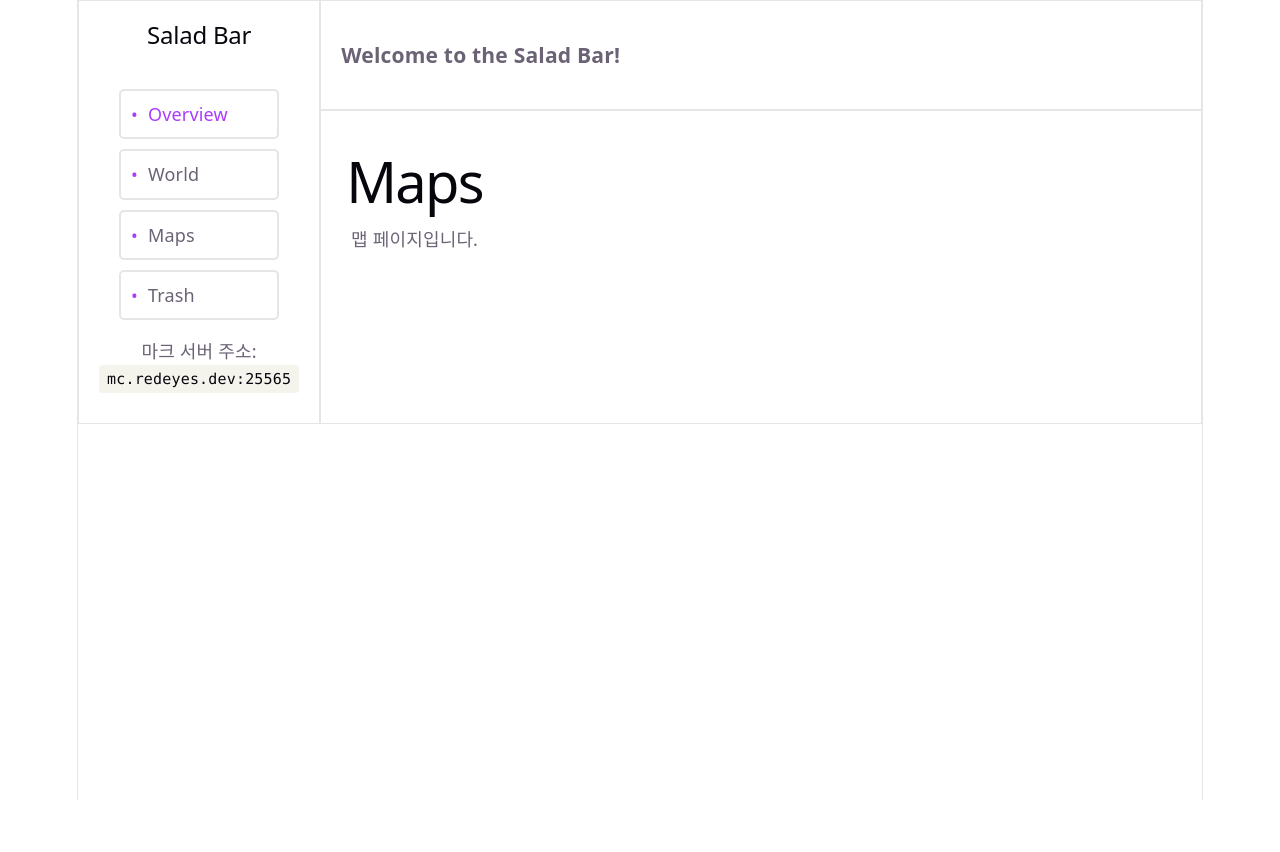
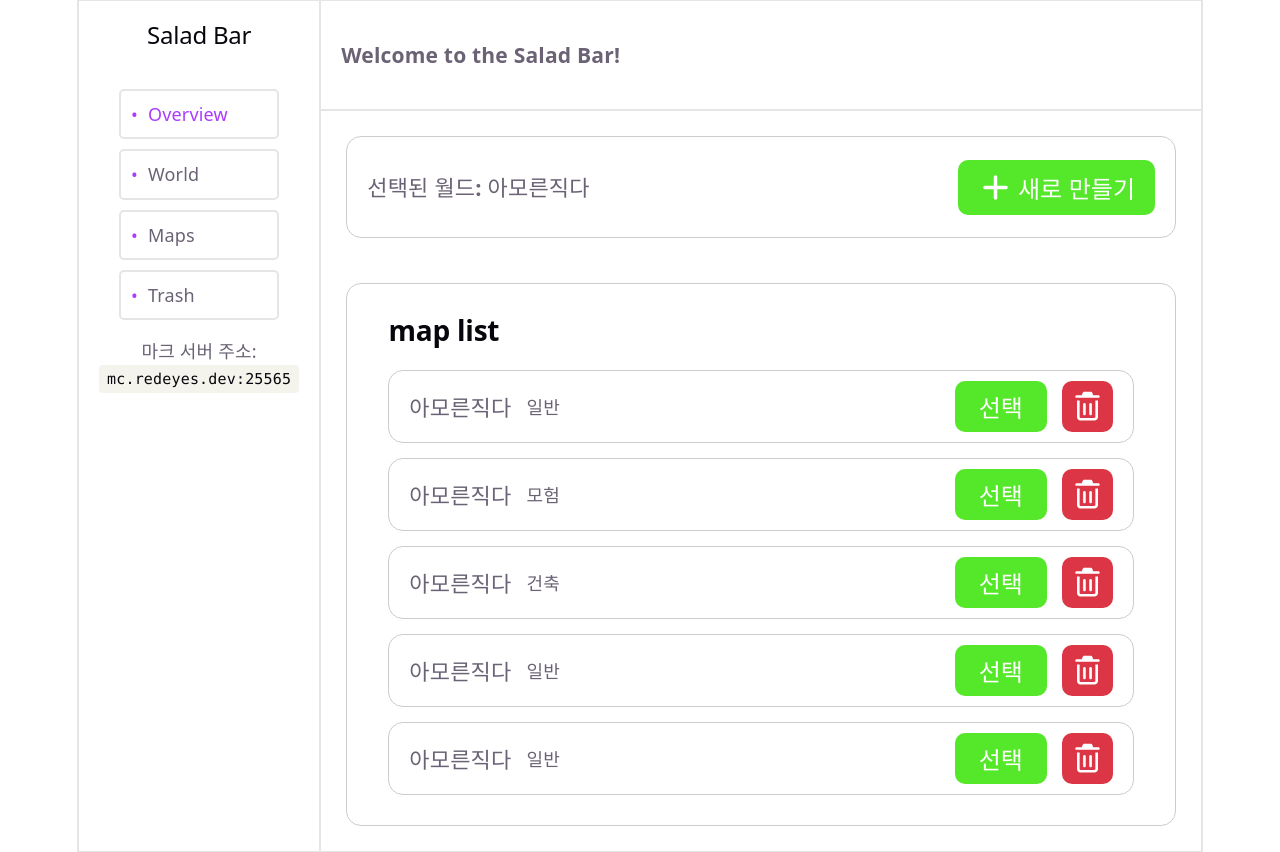
Before and after one commit to answjddns08/Minecraft_Discord_Bot, a React app in the folder web/: page /maps in a window 1280 px wide. Before the commit the page ends 800 px from the top, so only its background shows below. Built offline with nearby package versions, Linux system fonts and the light colour scheme; the HTML template or start-up script is replaced by a standard one.

Commit message:
맵 파트제작(귀찮아서 떄려박음22)

```diff
--- a/web/src/pages/Maps.jsx
+++ b/web/src/pages/Maps.jsx
@@ -1,9 +1,119 @@
+import "./maps.css";
+
 function Maps() {
 	return (
-		<div>
-			<h1>Maps</h1>
-			<p>맵 페이지입니다.</p>
-		</div>
+		<>
+			<div className="maps-header">
+				<h3>선택된 월드: 아모른직다</h3>
+				<button>
+					<svg
+						xmlns="http://www.w3.org/2000/svg"
+						viewBox="0 0 640 640"
+						width="35"
+						height="35"
+					>
+						<path
+							fill="rgb(255, 255, 255)"
+							d="M352 128C352 110.3 337.7 96 320 96C302.3 96 288 110.3 288 128L288 288L128 288C110.3 288 96 302.3 96 320C96 337.7 110.3 352 128 352L288 352L288 512C288 529.7 302.3 544 320 544C337.7 544 352 529.7 352 512L352 352L512 352C529.7 352 544 337.7 544 320C544 302.3 529.7 288 512 288L352 288L352 128z"
+						/>
+					</svg>
+					새로 만들기
+				</button>
+			</div>
+			<div className="maps-list">
+				<h2>map list</h2>
+				<section className="maps-item">
+					<h4>아모른직다</h4>
+					<p>일반</p>
+					<button className="btn-select">선택</button>
+					<button className="btn-delete">
+						<svg
+							xmlns="http://www.w3.org/2000/svg"
+							viewBox="0 0 640 640"
+							width="35"
+							height="35"
+						>
+							<path
+								fill="rgb(255, 255, 255)"
+								d="M262.2 48C248.9 48 236.9 56.3 232.2 68.8L216 112L120 112C106.7 112 96 122.7 96 136C96 149.3 106.7 160 120 160L520 160C533.3 160 544 149.3 544 136C544 122.7 533.3 112 520 112L424 112L407.8 68.8C403.1 56.3 391.2 48 377.8 48L262.2 48zM128 208L128 512C128 547.3 156.7 576 192 576L448 576C483.3 576 512 547.3 512 512L512 208L464 208L464 512C464 520.8 456.8 528 448 528L192 528C183.2 528 176 520.8 176 512L176 208L128 208zM288 280C288 266.7 277.3 256 264 256C250.7 256 240 266.7 240 280L240 456C240 469.3 250.7 480 264 480C277.3 480 288 469.3 288 456L288 280zM400 280C400 266.7 389.3 256 376 256C362.7 256 352 266.7 352 280L352 456C352 469.3 362.7 480 376 480C389.3 480 400 469.3 400 456L400 280z"
+							/>
+						</svg>
+					</button>
+				</section>
+				<section className="maps-item">
+					<h4>아모른직다</h4>
+					<p>모험</p>
+					<button className="btn-select">선택</button>
+					<button className="btn-delete">
+						<svg
+							xmlns="http://www.w3.org/2000/svg"
+							viewBox="0 0 640 640"
+							width="35"
+							height="35"
+						>
+							<path
+								fill="rgb(255, 255, 255)"
+								d="M262.2 48C248.9 48 236.9 56.3 232.2 68.8L216 112L120 112C106.7 112 96 122.7 96 136C96 149.3 106.7 160 120 160L520 160C533.3 160 544 149.3 544 136C544 122.7 533.3 112 520 112L424 112L407.8 68.8C403.1 56.3 391.2 48 377.8 48L262.2 48zM128 208L128 512C128 547.3 156.7 576 192 576L448 576C483.3 576 512 547.3 512 512L512 208L464 208L464 512C464 520.8 456.8 528 448 528L192 528C183.2 528 176 520.8 176 512L176 208L128 208zM288 280C288 266.7 277.3 256 264 256C250.7 256 240 266.7 240 280L240 456C240 469.3 250.7 480 264 480C277.3 480 288 469.3 288 456L288 280zM400 280C400 266.7 389.3 256 376 256C362.7 256 352 266.7 352 280L352 456C352 469.3 362.7 480 376 480C389.3 480 400 469.3 400 456L400 280z"
+							/>
+						</svg>
+					</button>
+				</section>
+				<section className="maps-item">
+					<h4>아모른직다</h4>
+					<p>건축</p>
+					<button className="btn-select">선택</button>
+					<button className="btn-delete">
+						<svg
+							xmlns="http://www.w3.org/2000/svg"
+							viewBox="0 0 640 640"
+							width="35"
+							height="35"
+						>
+							<path
+								fill="rgb(255, 255, 255)"
+								d="M262.2 48C248.9 48 236.9 56.3 232.2 68.8L216 112L120 112C106.7 112 96 122.7 96 136C96 149.3 106.7 160 120 160L520 160C533.3 160 544 149.3 544 136C544 122.7 533.3 112 520 112L424 112L407.8 68.8C403.1 56.3 391.2 48 377.8 48L262.2 48zM128 208L128 512C128 547.3 156.7 576 192 576L448 576C483.3 576 512 547.3 512 512L512 208L464 208L464 512C464 520.8 456.8 528 448 528L192 528C183.2 528 176 520.8 176 512L176 208L128 208zM288 280C288 266.7 277.3 256 264 256C250.7 256 240 266.7 240 280L240 456C240 469.3 250.7 480 264 480C277.3 480 288 469.3 288 456L288 280zM400 280C400 266.7 389.3 256 376 256C362.7 256 352 266.7 352 280L352 456C352 469.3 362.7 480 376 480C389.3 480 400 469.3 400 456L400 280z"
+							/>
+						</svg>
+					</button>
+				</section>
+				<section className="maps-item">
+					<h4>아모른직다</h4>
+					<p>일반</p>
+					<button className="btn-select">선택</button>
+					<button className="btn-delete">
+						<svg
+							xmlns="http://www.w3.org/2000/svg"
+							viewBox="0 0 640 640"
+							width="35"
+							height="35"
+						>
+							<path
+								fill="rgb(255, 255, 255)"
+								d="M262.2 48C248.9 48 236.9 56.3 232.2 68.8L216 112L120 112C106.7 112 96 122.7 96 136C96 149.3 106.7 160 120 160L520 160C533.3 160 544 149.3 544 136C544 122.7 533.3 112 520 112L424 112L407.8 68.8C403.1 56.3 391.2 48 377.8 48L262.2 48zM128 208L128 512C128 547.3 156.7 576 192 576L448 576C483.3 576 512 547.3 512 512L512 208L464 208L464 512C464 520.8 456.8 528 448 528L192 528C183.2 528 176 520.8 176 512L176 208L128 208zM288 280C288 266.7 277.3 256 264 256C250.7 256 240 266.7 240 280L240 456C240 469.3 250.7 480 264 480C277.3 480 288 469.3 288 456L288 280zM400 280C400 266.7 389.3 256 376 256C362.7 256 352 266.7 352 280L352 456C352 469.3 362.7 480 376 480C389.3 480 400 469.3 400 456L400 280z"
+							/>
+						</svg>
+					</button>
+				</section>
+				<section className="maps-item">
+					<h4>아모른직다</h4>
+					<p>일반</p>
+					<button className="btn-select">선택</button>
+					<button className="btn-delete">
+						<svg
+							xmlns="http://www.w3.org/2000/svg"
+							viewBox="0 0 640 640"
+							width="35"
+							height="35"
+						>
+							<path
+								fill="rgb(255, 255, 255)"
+								d="M262.2 48C248.9 48 236.9 56.3 232.2 68.8L216 112L120 112C106.7 112 96 122.7 96 136C96 149.3 106.7 160 120 160L520 160C533.3 160 544 149.3 544 136C544 122.7 533.3 112 520 112L424 112L407.8 68.8C403.1 56.3 391.2 48 377.8 48L262.2 48zM128 208L128 512C128 547.3 156.7 576 192 576L448 576C483.3 576 512 547.3 512 512L512 208L464 208L464 512C464 520.8 456.8 528 448 528L192 528C183.2 528 176 520.8 176 512L176 208L128 208zM288 280C288 266.7 277.3 256 264 256C250.7 256 240 266.7 240 280L240 456C240 469.3 250.7 480 264 480C277.3 480 288 469.3 288 456L288 280zM400 280C400 266.7 389.3 256 376 256C362.7 256 352 266.7 352 280L352 456C352 469.3 362.7 480 376 480C389.3 480 400 469.3 400 456L400 280z"
+							/>
+						</svg>
+					</button>
+				</section>
+			</div>
+		</>
 	);
 }
 
--- /dev/null
+++ b/web/src/pages/maps.css
@@ -0,0 +1,153 @@
+.maps-header {
+    display: flex;
+
+    justify-content: space-between;
+
+    align-items: center;
+
+
+    margin-bottom: 20px;
+
+    border: 1px solid #ccc;
+
+    border-radius: 15px;
+
+    padding: 15px 20px;
+
+    width: 100%;
+    height: fit-content;
+}
+
+.maps-header h3 {
+    font-size: 22px;
+}
+
+.maps-header button {
+    border: none;
+    border-radius: 10px;
+
+    padding: 10px 20px;
+
+    background-color: #55e729;
+    color: rgb(255, 255, 255);
+
+    display: flex;
+
+    gap: 5px;
+
+    align-items: center;
+
+    cursor: pointer;
+
+    font-size: 24px;
+    font-weight: bold;
+
+    transition: background-color 0.2s ease;
+}
+
+.maps-header button:hover {
+    background-color: #00b300;
+}
+
+.maps-list {
+    display: flex;
+
+    flex-direction: column;
+
+    align-items: center;
+
+    width: 100%;
+
+    gap: 15px;
+
+    padding: 30px 0;
+
+    border: 1px solid #ccc;
+    border-radius: 15px;
+}
+
+.maps-list h2 {
+    margin-left: 5%;
+    margin-right: auto;
+
+    font-size: 28px;
+
+    font-weight: bold;
+
+}
+
+.maps-list .maps-item {
+    display: flex;
+
+    justify-content: space-between;
+
+    align-items: center;
+
+    border: 1px solid #ccc;
+
+    border-radius: 15px;
+
+    width: 85%;
+
+    height: fit-content;
+
+    padding: 10px 20px;
+}
+
+.maps-item h4 {
+    margin: 0;
+
+    font-size: 22px;
+}
+
+.maps-item p {
+    /* top, right, bottom, left */
+    margin: 0 auto 0 15px;
+
+    font-size: 18px;
+}
+
+.maps-item button {
+    border: none;
+    border-radius: 10px;
+
+
+    display: flex;
+
+    gap: 5px;
+
+    align-items: center;
+
+    cursor: pointer;
+
+    transition: background-color 0.2s ease;
+}
+
+.maps-item .btn-select {
+    background-color: #55e729;
+    color: rgb(255, 255, 255);
+
+    padding: 8px 24px;
+
+    font-size: 24px;
+    font-weight: bold;
+
+    margin-right: 15px;
+
+    height: 100%;
+}
+
+.maps-item .btn-select:hover {
+    background-color: #00b300;
+}
+
+.maps-item .btn-delete {
+    background-color: #dc3545;
+    color: rgb(255, 255, 255);
+
+    padding: 8px 8px;
+}
+
+.maps-item .btn-delete:hover {
+    background-color: #a71d2a;
+}
```
